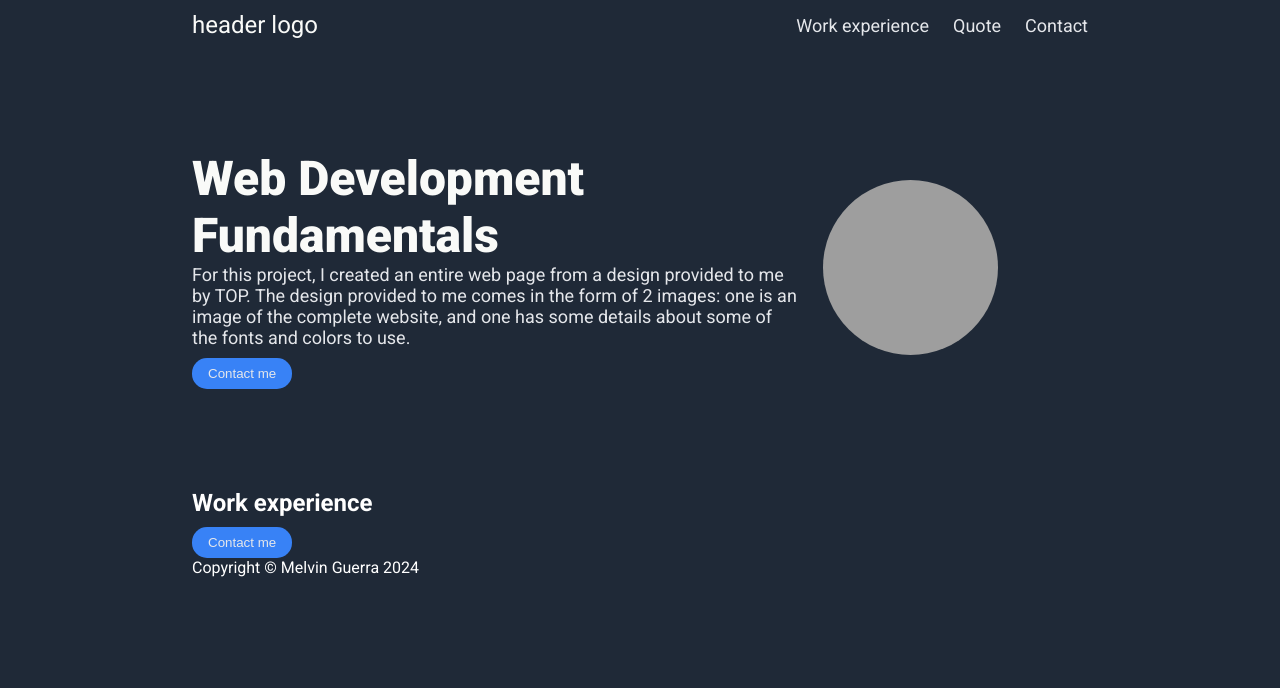
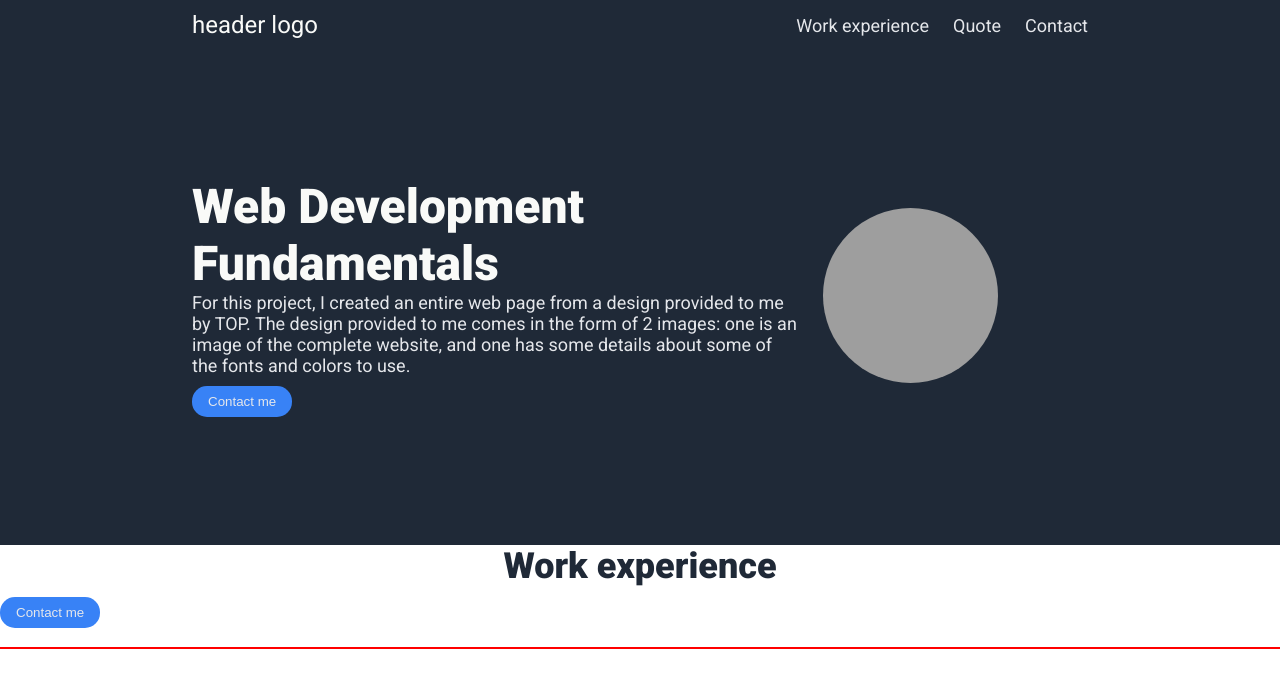
Before and after one commit to melvinguerra/web-dev-fundamentals, a plain HTML site: page index.html in a window 1280 px wide. Drawn offline with Linux system fonts and the light colour scheme; grey boxes are pictures that could not be loaded.

Commit message:
Fix implementation of global padding
Remove padding in <body> to be able to apply the background-color to full-width

```diff
--- a/styles/styles.css
+++ b/styles/styles.css
@@ -5,10 +5,11 @@
 }
 
 body {
-    margin: 0 15%;
+
     font-family: Roboto, Arial, Helvetica, sans-serif;
-    background-color: #1F2937;
+
     color: white;
+    outline: 2px solid red;
 }
 
 .main-nav {
@@ -16,6 +17,8 @@ body {
     justify-content: space-between;
     height: 50px;
     align-items: center;
+    padding: 0 15%;
+    background-color: #1F2937;
 }
 
 .main-nav .nav-logo {
@@ -32,10 +35,12 @@ body {
 }
 
 .hero {
+    padding: 10% 15%;
+    background-color: #1F2937;
     display: flex;
     align-items: center;
     gap: 24px;
-    padding: 100px 0;
+
     justify-content: space-between;
 }
 .hero .content {
@@ -72,3 +77,16 @@ button {
     border-radius: 15px;
     border: 1px #E5E7EB;
 }
+
+.work-experience {
+    display: flex;
+    justify-content: center;
+    background-color: white;
+    back
+}
+
+.work-experience h2 {
+    font-size: 36px;
+    color: #1F2937;
+    font-weight: 900;
+}
```
